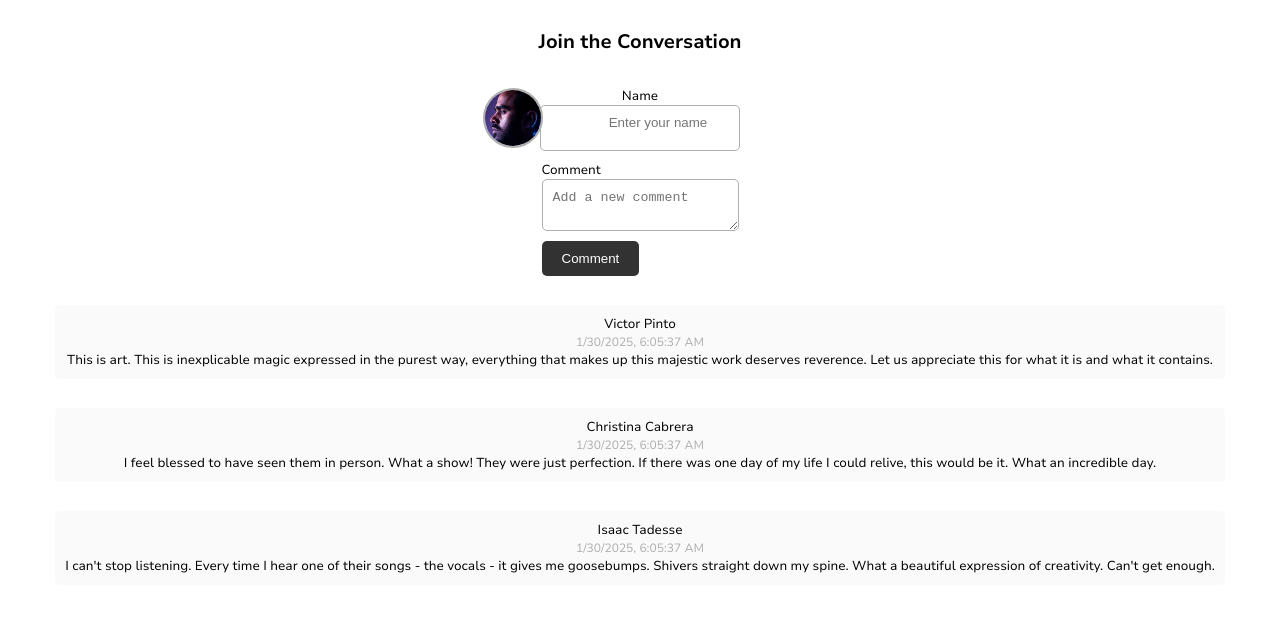
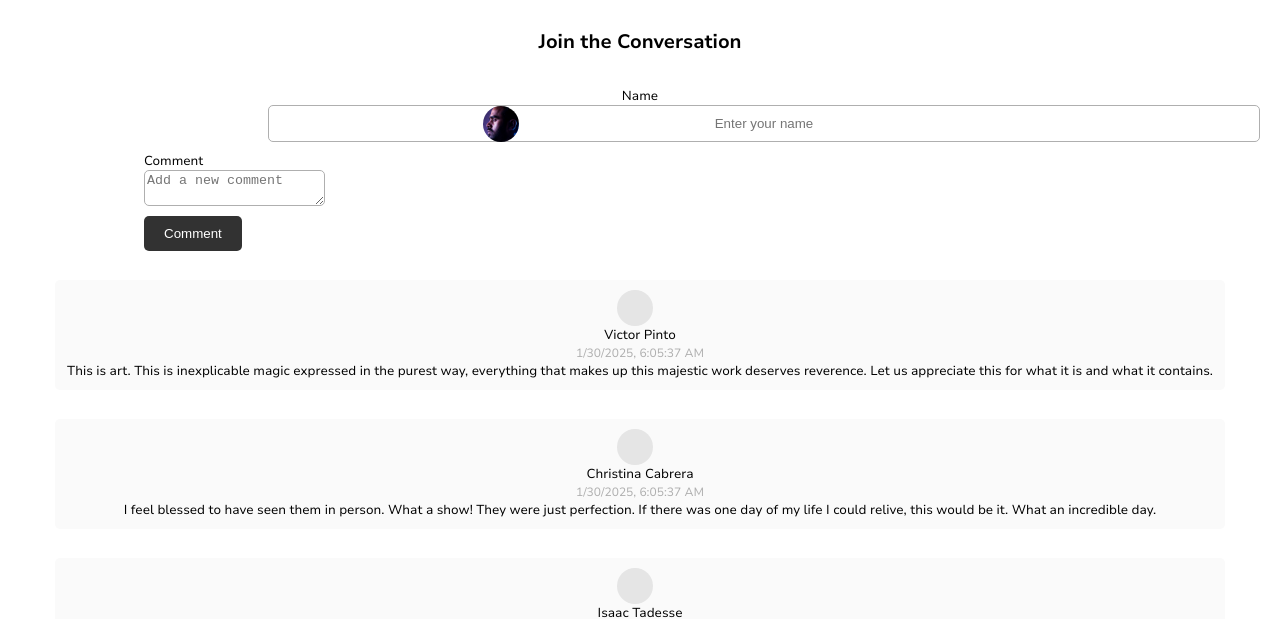
Before and after one commit to ozokolosandra/Sandra-Ogbuokiri-BandSite, a plain HTML site: page index.html in a window 1280 px wide. Shown: the part 2662-3281 px from the top of the page. Drawn offline with Linux system fonts and the light colour scheme.

Commit message:
Reduced the size of the avatar

```diff
--- a/scripts/index-page.js
+++ b/scripts/index-page.js
@@ -1,28 +1,44 @@
-
 const comments = [
     {
         name: "Victor Pinto",
+        avatar: '',
         timestamp: new Date(),
         text: "This is art. This is inexplicable magic expressed in the purest way, everything that makes up this majestic work deserves reverence. Let us appreciate this for what it is and what it contains."
     },
     {
-         name: "Christina Cabrera",
+        name: "Christina Cabrera",
+        avatar: '',
         timestamp: new Date(),
         text: "I feel blessed to have seen them in person. What a show! They were just perfection. If there was one day of my life I could relive, this would be it. What an incredible day."
     },
     {
         name: "Isaac Tadesse",
+        avatar: '',
         timestamp: new Date(),
         text: "I can't stop listening. Every time I hear one of their songs - the vocals - it gives me goosebumps. Shivers straight down my spine. What a beautiful expression of creativity. Can't get enough."
     }
 ];
-
 
 function displaySingleComment(comment) {
     const commentList = document.getElementById('comment-list');
 
     const commentEl = document.createElement('div');
     commentEl.classList.add("comment");
+
+    const avatarContainer = document.createElement('div');
+    avatarContainer.classList.add('avatar-container');
+
+    const avatarImg = document.createElement('img');
+    avatarImg.classList.add('avatar-img');
+
+    if (comment.avatar) {
+        avatarImg.src = comment.avatar;
+    } else {
+        avatarImg.style.display = 'none';
+        avatarContainer.style.backgroundColor = '#E5E5E5';
+    }
+
+    avatarContainer.appendChild(avatarImg);
 
     const nameOfCommenter = document.createElement('div');
     nameOfCommenter.classList.add('name');
@@ -36,13 +52,13 @@ function displaySingleComment(comment) {
     textEl.classList.add("comment__text");
     textEl.textContent = comment.text;
 
+    commentEl.appendChild(avatarContainer);
     commentEl.appendChild(nameOfCommenter);
     commentEl.appendChild(timestampEl);
     commentEl.appendChild(textEl);
 
     commentList.appendChild(commentEl);
 }
-
 
 function displayAllComments() {
     const commentList = document.getElementById('comment-list');
@@ -51,26 +67,22 @@ function displayAllComments() {
     comments.forEach(displaySingleComment);
 }
 
-
 document.querySelector('form').addEventListener('submit', function(event) {
     event.preventDefault();
 
     const name = document.getElementById('name').value;
     const commentText = document.getElementById('comment__text').value;
 
-
     const newComment = {
         name: name,
+        avatar: '',
         timestamp: new Date(),
         text: commentText
     };
 
     comments.unshift(newComment);
-
-
     document.getElementById('name').value = '';
     document.getElementById('comment__text').value = '';
-
 
     displayAllComments();
 });
--- a/styles/bio.scss
+++ b/styles/bio.scss
@@ -299,6 +299,126 @@
   }
 }
 
+// Form Section Begins here
+
+#comments {
+  display: flex;
+  flex-direction: column;
+  align-items: center;
+  padding: 20px;
+}
+
+.form_container {
+  display: flex;
+  align-items: center;
+  margin-bottom: 10px;
+  position: relative;
+}
+
+.form_photo {
+  width: 60px;
+  height: 60px;
+  margin-right: 10px;
+  position: absolute;
+  right: 87px;
+  top: 21px;
+}
+
+.form_photo img {
+  width: 36px;
+  height: 36px;
+  border-radius: 50%;
+  object-fit: cover;
+  margin-top: 18px;
+
+}
+
+input[type="text"] {
+  padding: 10px;
+  border-radius: 5px;
+  border: 1px solid $silver;
+  flex-grow: 1;
+  width: 80%;
+  text-align: center;
+  margin-left: auto;
+
+}
+
+form {
+  display: flex;
+  flex-direction: column;
+  align-items: flex-start;
+  margin-left: auto;
+  width: 90%;
+}
+
+label {
+  margin-top: 10px;
+}
+
+textarea {
+  margin-bottom: 10px;
+  width: 100%10px;
+  border-radius: 5px;
+  border: 1px solid $silver;
+}
+
+button {
+  padding: 10px 20px;
+  background-color: $bandsite-black;
+  color: white;
+  border: none;
+  border-radius: 5px;
+  cursor: pointer;
+}
+
+button:hover {
+  background-color: $bandsite-darkblack;
+  color: $white;
+}
+
+.comment__text {
+  flex-grow: 1;
+}
+
+.comment__timestamp {
+  font-size: 12px;
+  color: $silver;
+}
+
+.comment {
+  display: flex;
+  align-items: center;
+  margin-bottom: 20px;
+  background-color: $alabaster;
+  padding: 10px;
+  border-radius: 5px;
+  flex-direction: column;
+  margin-top: 29px
+}
+
+.avatar-container {
+  width: 36px;
+  height: 36px;
+  border-radius: 50%;
+  overflow: hidden;
+  margin-right: 10px;
+  background-color: $mecury;
+}
+
+.avatar-img {
+  width: 100%;
+  height: 100%;
+  object-fit: cover;
+  display: block;
+}
+
+
+
+
+
+// Footer Section
+
 .footer {
   background-color: $bandsite-black;
   color: #ffffff;
@@ -352,7 +472,7 @@
 
     @include desktop {
       line-height: 22px;
-      // @include footer_text_style;
+
     }
   }
 
@@ -408,101 +528,3 @@
     gap: 2rem;
   }
 }
-
-
-
-
-#comments {
-  display: flex;
-  flex-direction: column;
-  align-items: center;
-  padding: 20px;
-}
-
-.form_container {
-  display: flex;
-  align-items: center;
-  margin-bottom: 10px;
-  position: relative;
-}
-
-.form_photo {
-  width: 60px;
-  height: 60px;
-  margin-right: 10px;
-  position: absolute;
-  right: 87px;
-  top: 21px;
-}
-
-.form_photo img {
-  width: 100%;
-  height: 100%;
-  border-radius: 50%;
-  object-fit: cover;
-  border: 2px solid $silver;
-
-}
-
-input[type="text"] {
-  padding: 10px;
-  border-radius: 5px;
-  border: 1px solid $silver;
-  flex-grow: 1;
-  width: 200px;
-  text-align: center;
-  padding: 9px 0px 20px 36px;
-
-}
-
-form {
-  display: flex;
-  flex-direction: column;
-  align-items: flex-start;
-}
-
-label {
-  margin-top: 10px;
-}
-
-textarea {
-  margin-bottom: 10px;
-  width: 100%;
-  padding: 10px;
-  border-radius: 5px;
-  border: 1px solid $silver;
-}
-
-button {
-  padding: 10px 20px;
-  background-color: $bandsite-black;
-  color: white;
-  border: none;
-  border-radius: 5px;
-  cursor: pointer;
-}
-
-button:hover {
-  background-color: $bandsite-darkblack;
-  color: $white;
-}
-
-.comment__text {
-  flex-grow: 1;
-}
-
-.comment__timestamp {
-  font-size: 12px;
-  color: $silver;
-}
-
-.comment {
-  display: flex;
-  align-items: center;
-  margin-bottom: 20px;
-  background-color: $alabaster;
-  padding: 10px;
-  border-radius: 5px;
-  flex-direction: column;
-  margin-top: 29px
-}
--- a/styles/shows.scss
+++ b/styles/shows.scss
@@ -312,11 +312,11 @@
   padding-bottom: 16px;
 
   &:hover {
-    background-color: $alabaster; // Hover state style
+    background-color: $alabaster;
   }
 
   &.selected {
-    background-color: $mecury; // Selected state style
+    background-color: $mecury;
     border-color: #333;
   }
 }
```
Also changed, not shown: styles/bio.css.
